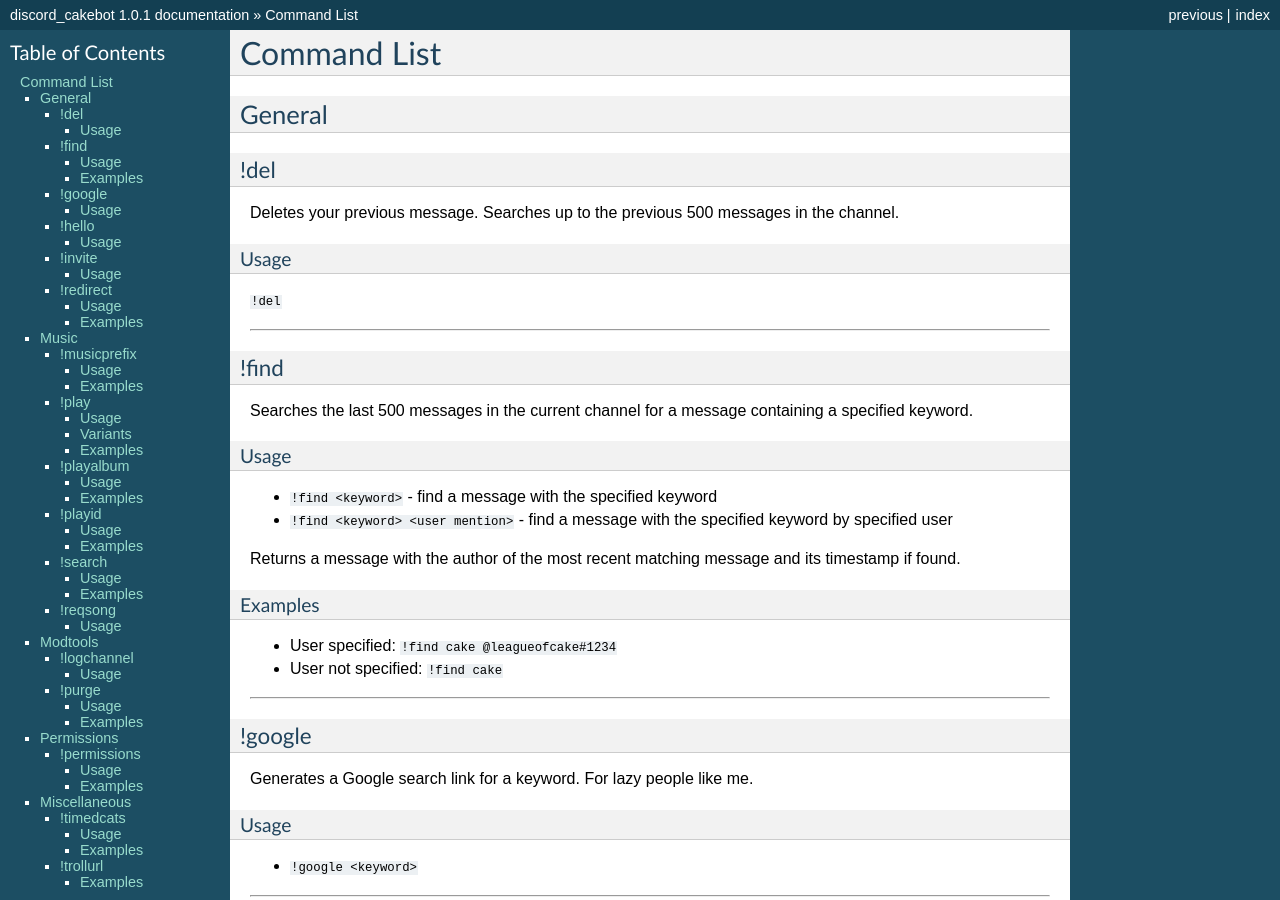
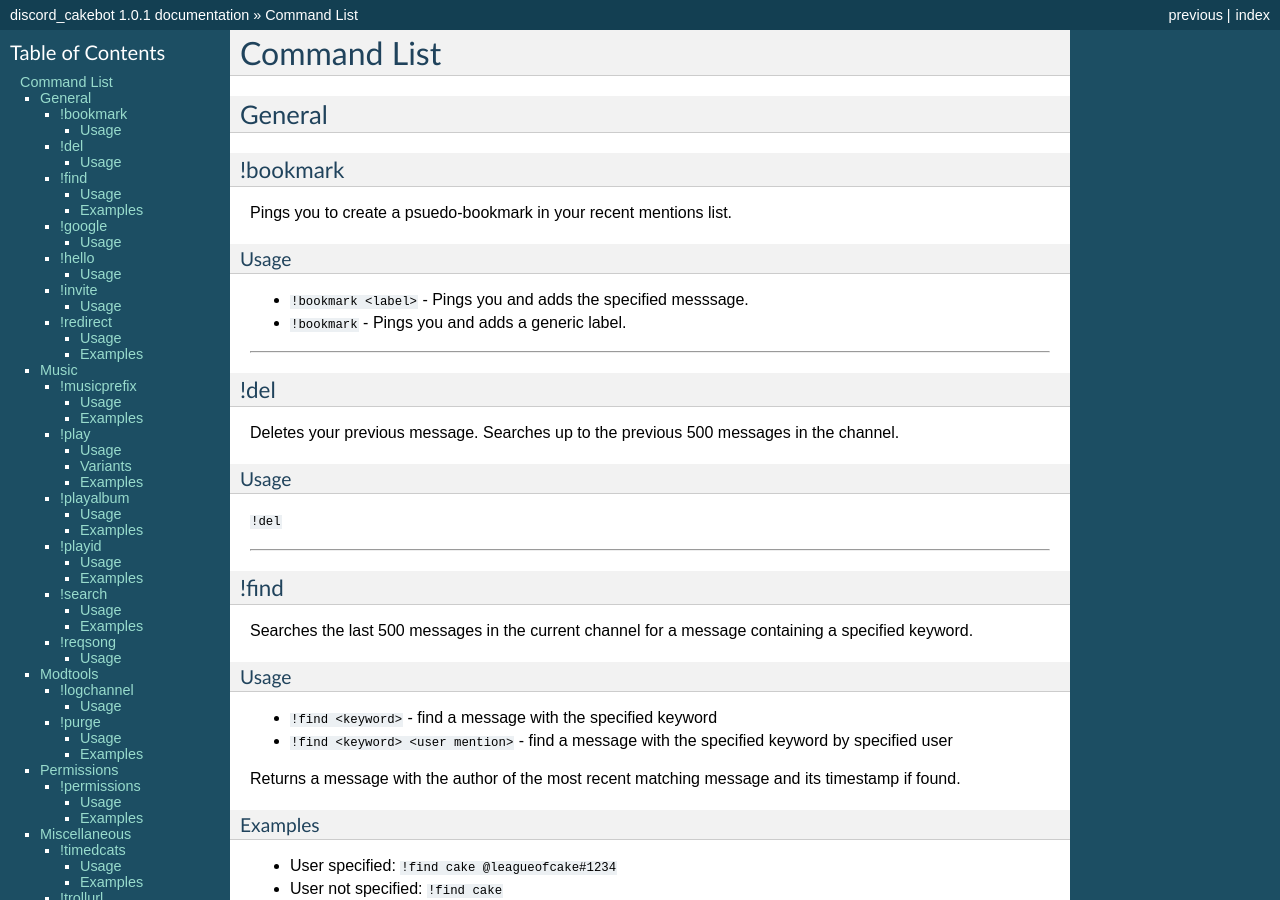
Before and after one commit to leagueofcake/discord_cakebot, a Sphinx documentation site: the page built from docs/source/command_list.rst, in a window 1280 px wide and 900 px high. Built offline with Sphinx 7.4.7, drawn with Linux system fonts in a browser that asks for light colours.

Commit message:
Update docs for !bookmark

```diff
--- a/cakebot_help.py
+++ b/cakebot_help.py
@@ -42,6 +42,10 @@ class HelpEntry():
 
 hello_desc = 'cakebot says hello! Use to check if cakebot is online. '
 hello_usage = '!hello'
+
+bookmark_desc = 'Pings you to create a psuedo-bookmark in your recent mentions list.'
+bookmark_usage = '!bookmark <label> - Pings you and adds the specified messsage.\n' \
+                 '!bookmark - Pings you and adds a generic label.'
 
 timedcats_desc = 'Sends random cat images in timed intervals :3'
 timedcats_usage = '!timedcats <number> <interval>\n' \
@@ -152,6 +156,7 @@ help_help = HelpEntry('!help', help_desc, help_usage, 'general')
 
 help_dict = {
                 'hello':        HelpEntry('!hello', hello_desc, hello_usage, 'miscellaneous'),
+                'bookmark':     HelpEntry('!bookmark', bookmark_desc, bookmark_usage, 'general'),
                 'timedcats':    HelpEntry('!timedcats', timedcats_desc, timedcats_usage, 'miscellaneous', timedcats_example),
                 'find':         HelpEntry('!find', find_desc, find_usage, 'general', find_example),
                 'redirect':     HelpEntry('!redirect', redirect_desc, redirect_usage, 'general', redirect_example),
--- a/docs/source/command_list.rst
+++ b/docs/source/command_list.rst
@@ -3,6 +3,17 @@ Command List
 
 General
 ^^^^^^^
+
+!bookmark
+---------
+Pings you to create a psuedo-bookmark in your recent mentions list.
+
+Usage
+"""""
+* ``!bookmark <label>`` - Pings you and adds the specified messsage.
+* ``!bookmark`` - Pings you and adds a generic label.
+
+------------------------------------------------------------------------------------------------------------------------
 
 !del
 ----
```
